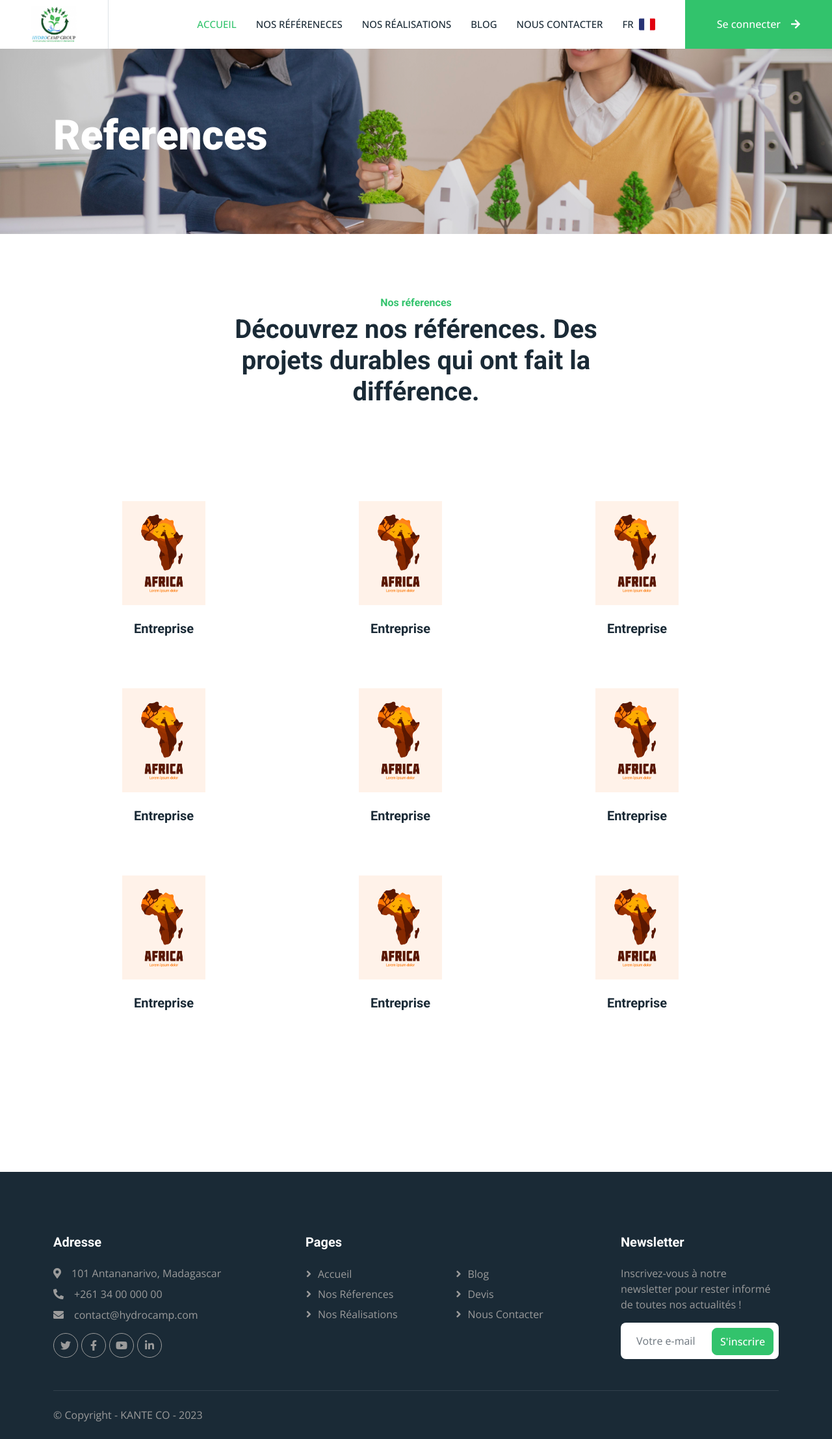
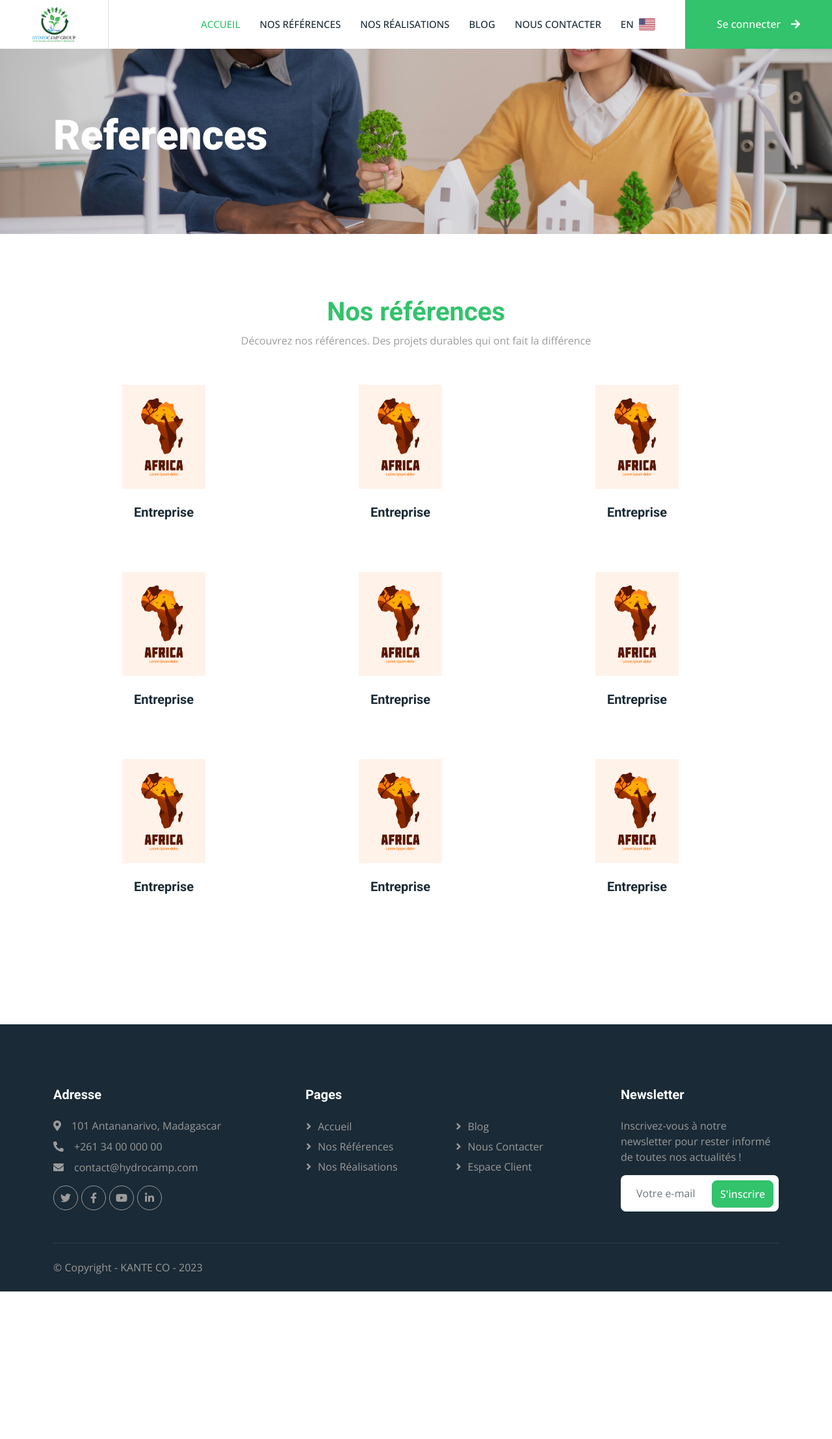
Before and after one commit to yoan1601/KanteCo-Hydro, a CodeIgniter app: page /KanteCo-Hydro/index.php/front/reference in a window 1280 px wide. Shown: the whole page at 65% size. After the commit the page ends 1987 px from the top, so only its background shows below. Run offline with CodeIgniter, Linux system fonts and the light colour scheme; some libraries are stand-ins or nearby versions.

Commit message:
integration_accueil_reference

```diff
--- a/application/controllers/Front.php
+++ b/application/controllers/Front.php
@@ -4,11 +4,36 @@ defined('BASEPATH') OR exit('No direct script access allowed');
 class Front extends CI_Controller {
 
 	public function index() {
-		$this->load->view('pages/home');
+		redirect('front/home');
+	}
+
+	public function home() {
+		if($this->session->has_userdata('lang') == false) {
+			$this->session->set_userdata('lang', 'fr');
+		}
+
+		$lang = $this->session->lang;
+
+		$data = $this->data->getData();
+
+		$data['lang'] = $lang;
+		$data['page'] = 'home';
+
+		$this->load->view('pages/home', ['data' => $data]);
 	}
 
 	public function reference() {
-		$this->load->view('pages/reference');
+		if($this->session->has_userdata('lang') == false) {
+			$this->session->set_userdata('lang', 'fr');
+		}
+
+		$lang = $this->session->lang;
+
+		$data = $this->data->getData();
+
+		$data['lang'] = $lang;
+		$data['page'] = 'reference';
+		$this->load->view('pages/reference', ['data' => $data]);
 	}
 
 }
--- a/application/models/Data_model.php
+++ b/application/models/Data_model.php
@@ -31,7 +31,7 @@ class Data_model extends CI_Model {
       'accueil_en' =>array(
           'button' => 'Find out more about us',
           'who' => 'Who are we ?',
-          'answer' => 'Your expert partner for development development',
+          'answer' => 'Your expert partner for sustainable development',
           'accueil_droite1' =>'HYDROCAMP GROUP is a company specializing in sustainable development and engineering.',
           'accueil_droite2' =>'Experts in engineering and the environment, designing sustainable infrastructures to meet people\'s needs and a better future.',
           'accueil_droite3' => 'At HYDROCAMP GROUP, we expertise, a passion for sustainability sustainable development and skills engineering and environmental skills.',
@@ -47,7 +47,8 @@ class Data_model extends CI_Model {
           'env' => 'Environmental',
           'detail_eau'=>'Solutions for access to drinking water: We offer Water, Sanitation and Hygiene (WASH) projects,water boreholes and water wells and sustainable sustainable solutions to guarantee reliable access to drinking water.',
           'detail_infrastructure'=>'Building a solid future: We design and realize developments hydraulic engineering and infrastructure,for harmonious development.',
-          'detail_env'=>'Protecting and preserving: We provide environmental impact studies, geosciences, and risk management to preserve natural resources resources and promote a sustainable future.'
+          'detail_env'=>'Protecting and preserving: We provide environmental impact studies, geosciences, and risk management to preserve natural resources resources and promote a sustainable future.',
+          'propos' => 'About us'
         ),
       'accueil_fr' => array(
           'button' => 'Découvrez-nous',
@@ -68,37 +69,54 @@ class Data_model extends CI_Model {
           'env' => 'Environnement',
           'detail_eau'=>'Des solutions pour l\'accès à l\'eau potable : Nous proposons des projets d\'Eau, Assainissement et Hygiène (EAH), des forages d\'eau et des solutions durables pour garantir un accès fiable à l\'eau potable.',
           'detail_infrastructure'=>'Bâtir un avenir solide : Nous concevons et réalisons des aménagements hydrauliques, des travaux publics et des infrastructures adaptées, pour un développement harmonieux des territoires.',
-          'detail_env'=>'Protéger et préserver :Nous assurons des études d\'impact environnemental,géosciences, et gestion des risques pour préserver les ressources naturelles et promouvoir un avenir durable.'
+          'detail_env'=>'Protéger et préserver :Nous assurons des études d\'impact environnemental,géosciences, et gestion des risques pour préserver les ressources naturelles et promouvoir un avenir durable.',
+          'propos' => 'A propos de nous'
       ),
       'header_en' => array(
         'item1' => 'Home',
         'item2' => 'Our references',
         'item3' => 'Our achievements',
-        'item3' => 'Blog',
-        'item4' => 'Contact Us',
-        'item5' => 'Customer Area'
+        'item4' => 'Blog',
+        'item5' => 'Contact Us',
+        'item6' => 'Customer Area',
+        'item7' => 'Log In'
       ),
       'header_fr' => array(
           'item1' => 'Accueil',
           'item2' => 'Nos Références',
           'item3' => 'Nos Réalisations',
-          'item3' => 'Blog',
-          'item4' => 'Nous Contacter',
-          'item5' => 'Espace Client'
+          'item4' => 'Blog',
+          'item5' => 'Nous Contacter',
+          'item6' => 'Espace Client',
+          'item7' => 'Se connecter'
       ),
       'footer_en' => array(
           'item1'=> 'For your ambitious water, infrastructure and environmental projects, HYDROCAMP GROUP is your trusted partner. Together, towards a sustainable future.',
           'button_devis' => 'Ask for a quote',
           'item2' => 'HYDROCAMP GROUP is a company specializing in sustainable development and engineering.',
           'item3'=> 'Pages',
-          'item4' => 'Subscribe to our newsletter to keep up to date with all our news!'
+          'item4' => 'Subscribe to our newsletter to keep up to date with all our news!',
+          'address' => 'Address',
+          'mail' => 'Your e-mail',
+          'inscription' => 'Sign up'
       ),
       'footer_fr' => array(
           'item1'=> 'Pour vos projets ambitieux en eau,infrastructure et environnement, HYDROCAMP GROUP est votre partenaire de confiance. Ensemble, vers un avenir durable.',
           'button_devis' => 'Demander un devis',
           'item2' => 'HYDROCAMP GROUP est une société spécialisée dans le développement durable et l\'ingénierie',
           'item3'=> 'Pages',
-          'item4' => 'Inscrivez-vous à notre newsletter pour rester informé de toutes nos actualités !'
+          'item4' => 'Inscrivez-vous à notre newsletter pour rester informé de toutes nos actualités !',
+          'address' => 'Adresse',
+          'mail' => 'Votre e-mail',
+          'inscription' => "S'inscrire"
+      ),
+      'reference_en' => array(
+          'item1' =>'Our references',
+          'item2' => 'Discover our references. Sustainable projects that have made a difference.'
+      ),
+      'reference_fr' => array(
+          'item1' =>'Nos références',
+          'item2' => 'Découvrez nos références. Des projets durables qui ont fait la différence'
       )
     );
       return $data;
--- a/application/views/pages/reference.php
+++ b/application/views/pages/reference.php
@@ -26,13 +26,13 @@
 </style>
 <div class="container-xxl py-5">
     <div class="container">
-        <div class="text-center mx-auto mb-5 wow fadeInUp" data-wow-delay="0.1s" style="max-width: 600px; visibility: visible; animation-delay: 0.1s; animation-name: fadeInUp;">
-            <h6 class="text-primary">Nos réferences</h6>
-            <h1 class="mb-4">Découvrez nos références. Des projets durables qui ont fait la différence.
-            </h1>
+        <div class="text-center mx-auto mb-2 wow fadeInUp" data-wow-delay="0.1s" style="max-width: 600px; visibility: visible; animation-delay: 0.1s; animation-name: fadeInUp;">
+            <h1 class="text-primary"><?= $data['reference_'.$data['lang']]['item1'] ?></h6>
+            <span class="mb-4"><?= $data['reference_'.$data['lang']]['item2'] ?>
+            </span>
         </div>
         <div class="row g-0 mx-lg-0">
-            <div class="col-lg-12 feature-text py-5 wow fadeIn" data-wow-delay="0.1s" style="visibility: visible; animation-delay: 0.1s; animation-name: fadeIn;">
+            <div class="col-lg-12 feature-text py-0 wow fadeIn" data-wow-delay="0.1s" style="visibility: visible; animation-delay: 0.1s; animation-name: fadeIn;">
                 <div class="p-lg-5 ps-lg-0">
                     <div class="row g-4">
                         <?php for ($i=0; $i < 9; $i++) { ?>
--- a/application/views/templates/footer.php
+++ b/application/views/templates/footer.php
@@ -3,7 +3,7 @@
   <div class="container py-5">
       <div class="row g-5">
           <div class="col-lg-4 col-md-6">
-              <h5 class="text-white mb-4">Adresse</h5>
+              <h5 class="text-white mb-4"><?= $data['footer_'.$data['lang']]['address'] ?></h5>
               <p class="mb-2"><i class="fa fa-map-marker-alt me-3"></i>101 Antananarivo, Madagascar</p>
               <p class="mb-2"><i class="fa fa-phone-alt me-3"></i>+261 34 00 000 00</p>
               <p class="mb-2"><i class="fa fa-envelope me-3"></i>contact@hydrocamp.com</p>
@@ -15,28 +15,28 @@
               </div>
           </div>
           <div class="col-lg-5 col-md-6">
-              <h5 class="text-white mb-4">Pages</h5>
+              <h5 class="text-white mb-4"><?= $data['footer_'.$data['lang']]['item3'] ?></h5>
 
               <div class="row">
                 <div class="col-lg-6">
-                    <a class="btn btn-link" href="">Accueil</a>
-                    <a class="btn btn-link" href="">Nos réferences</a>
-                    <a class="btn btn-link" href="">Nos réalisations</a>
+                    <a class="btn btn-link" href=""><?= $data['header_'.$data['lang']]['item1'] ?></a>
+                    <a class="btn btn-link" href=""><?= $data['header_'.$data['lang']]['item2'] ?></a>
+                    <a class="btn btn-link" href=""><?= $data['header_'.$data['lang']]['item3'] ?></a>
                 </div>
                 <div class="col-lg-6">
-                    <a class="btn btn-link" href="">Blog</a>
-                    <a class="btn btn-link" href="">Devis</a>
-                    <a class="btn btn-link" href="">Nous contacter</a>
+                    <a class="btn btn-link" href=""><?= $data['header_'.$data['lang']]['item4'] ?></a>
+                    <a class="btn btn-link" href=""><?= $data['header_'.$data['lang']]['item5'] ?></a>
+                    <a class="btn btn-link" href=""><?= $data['header_'.$data['lang']]['item6'] ?></a>
                 </div>
               </div>
 
           </div>
           <div class="col-lg-3 col-md-6">
               <h5 class="text-white mb-4">Newsletter</h5>
-              <p>Inscrivez-vous à notre newsletter pour rester informé de toutes nos actualités !</p>
+              <p><?= $data['footer_'.$data['lang']]['item4'] ?></p>
               <div class="position-relative mx-auto" style="max-width: 400px;">
-                  <input class="form-control border-0 w-100 py-3 ps-4 pe-5" type="text" placeholder="Votre e-mail">
-                  <button type="button" class="btn btn-primary py-2 position-absolute top-0 end-0 mt-2 me-2">S'inscrire</button>
+                  <input class="form-control border-0 w-100 py-3 ps-4 pe-5" type="text" placeholder="<?= $data['footer_'.$data['lang']]['mail'] ?>">
+                  <button type="button" class="btn btn-primary py-2 position-absolute top-0 end-0 mt-2 me-2"><?= $data['footer_'.$data['lang']]['inscription'] ?></button>
               </div>
           </div>
       </div>
--- a/application/views/templates/header.php
+++ b/application/views/templates/header.php
@@ -74,26 +74,31 @@
 			</button>
 			<div class="collapse navbar-collapse" id="navbarCollapse">
 				<div class="navbar-nav ms-auto p-4 p-lg-0">
-					<a href="<?= site_url('front'); ?>" class="nav-item nav-link active">Accueil</a>
-					<a href="<?= site_url('front/reference'); ?>" class="nav-item nav-link">Nos référeneces</a>
-					<a href="" class="nav-item nav-link">Nos réalisations</a>
-					<a href="" class="nav-item nav-link">Blog</a>
-					<a href="contact.html" class="nav-item nav-link">Nous contacter</a>
-					<a href="contact.html" class="nav-item nav-link d-flex gap-2">
+					<a href="<?= site_url('front'); ?>" class="nav-item nav-link active"><?= $data['header_'.$data['lang']]['item1'] ?></a>
+					<a href="<?= site_url('front/reference'); ?>" class="nav-item nav-link"><?= $data['header_'.$data['lang']]['item2'] ?></a>
+					<a href="" class="nav-item nav-link"><?= $data['header_'.$data['lang']]['item3'] ?></a>
+					<a href="" class="nav-item nav-link"><?= $data['header_'.$data['lang']]['item4'] ?></a>
+					<a href="contact.html" class="nav-item nav-link"><?= $data['header_'.$data['lang']]['item5'] ?></a>
+					<?php if($data['lang'] === 'en') { ?>
+					<a href="<?= site_url('language/index/fr/'.$data['page']); ?>" class="nav-item nav-link d-flex gap-2">
 						<span>FR</span>
 						<span class="d-flex">
 							<img src="<?= base_url("assets/")?>svg/france-flag-icon.svg" alt="" width="25">
 						</span>
-						<!-- <span>EN</span>
+					</a>
+					<?php } else { ?>
+					<a href="<?= site_url('language/index/en/'.$data['page']); ?>" class="nav-item nav-link d-flex gap-2">
+						<span>EN</span>
 						<span class="d-flex">
 							<img src="<?= base_url("assets/")?>svg/united-states-flag-icon.svg" alt="" width="25">
-						</span> -->
+						</span>
 					</a>
+					<?php } ?>
 				</div>
 				<a
 					href=""
 					class="btn btn-primary rounded-0 py-4 px-lg-5 d-none d-lg-block ms-3"
-					>Se connecter<i class="fa fa-arrow-right ms-3"></i
+					><?= $data['header_'.$data['lang']]['item7'] ?><i class="fa fa-arrow-right ms-3"></i
 				></a>
 			</div>
 		</nav>
```
Also changed, not shown: application/controllers/Language.php (added, +38 -0 lines), application/views/pages/home.php (+22 -22 lines).
